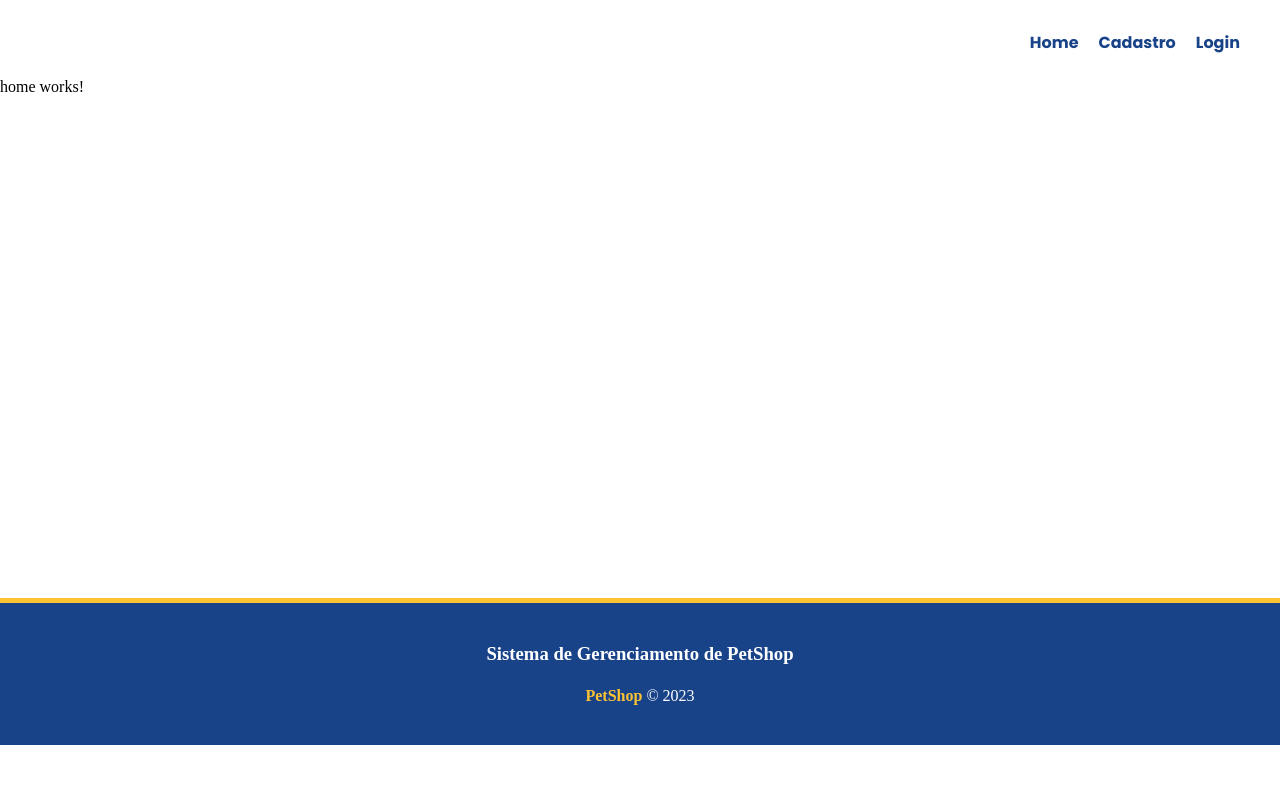
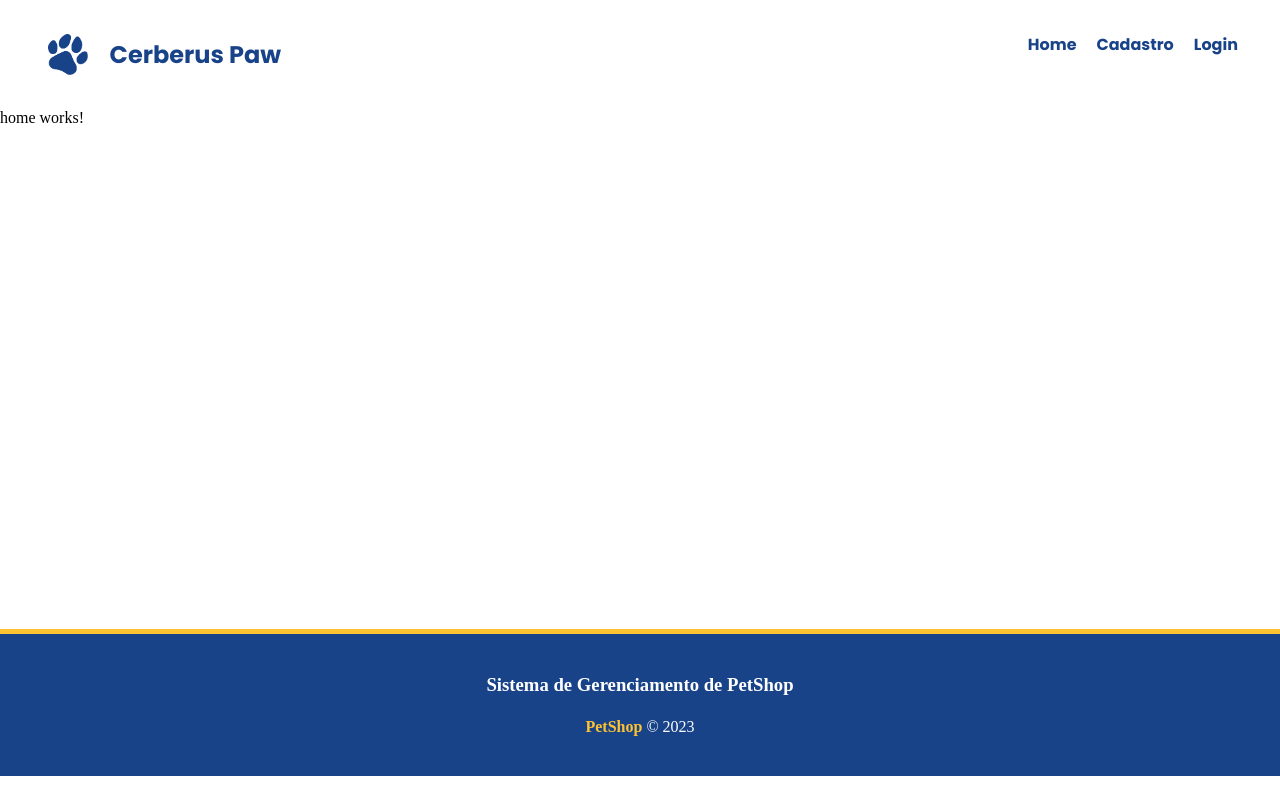
Before and after one commit to Guilherme-Abraao/API-pet-shop, an Angular app in the folder Front_End/: page / in a window 1280 px wide. Built offline with nearby package versions, Linux system fonts and the light colour scheme.

Commit message:
Adicionando logo e nome ao projeto, no header

```diff
--- a/Front_End/src/app/components/header/header.component.css
+++ b/Front_End/src/app/components/header/header.component.css
@@ -1,17 +1,18 @@
-
 /* barra de navegação */
 nav {
-    padding: 30px
+  display: flex;
+  justify-content: space-between;
+  padding: 2em;
 }
 
 /* posição do texto */
-nav ul {
+nav ul, h2 {
   float: right;
   list-style-type: none;
 }
 
 /* posição do texto */
-ul li {
+ul li{
   display: inline-block;
   padding: 10px;
   position: relative;
@@ -19,20 +20,41 @@ ul li {
 }
 
 /* características do texto */
-li a{
+li a, h2 {
   color: #194389;
   font-weight: bold;
   text-decoration: none;
   cursor: pointer;
-    font-family: 'Poppins';
+  font-family: "Poppins";
 }
 
-li a:hover{
-    color: #FDC333;
+h2:hover, li a:hover {
+  color: #fdc333;
   font-weight: bold;
   text-decoration: none;
   cursor: pointer;
-    font-family: 'Poppins';
-    border-bottom: 3px solid #FDC333;
-    transition: 0.4;
+  font-family: "Poppins";
 }
+
+li a:hover {
+    border-bottom: 3px solid #fdc333;
+  }
+
+/* Logo e escrito PetShop */
+.brand,
+.links {
+  display: flex;
+  justify-content: center;
+  align-items: center;
+  padding-left: 1em;
+}
+
+.brand img {
+  width: 40px;
+  margin-right: 0.6em;
+}
+
+.brand h2 {
+  transition: 0.4s;
+  margin-left: 0.5em;
+}
--- a/Front_End/src/app/components/header/header.component.html
+++ b/Front_End/src/app/components/header/header.component.html
@@ -1,9 +1,14 @@
+
+
+
 <nav>
-    <img src = ""> <!--logotipo do projeto?-->
+    <a class="brand" routerLink="/">
+        <img src="/assets/images/pata2.png" alt="image" class="logo"/>
+        <h2>Cerberus Paw</h2>
+      </a>
     <ul>
         <li><a [routerLink]="['/']">Home</a></li>
         <li><a [routerLink]="['/cliente']">Cadastro</a></li>
         <li><a [routerLink]="['/login']">Login</a></li>
     </ul>
 </nav>
-<!--cria os links que ficarão no header-->
```
Also changed, not shown: Front_End/src/assets/images/logo.png (added). Lines whose indentation alone changed are shown as unchanged.
